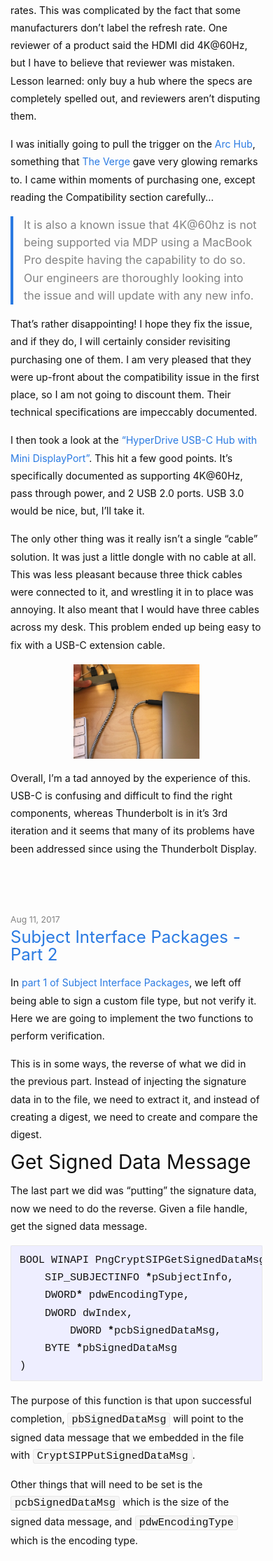
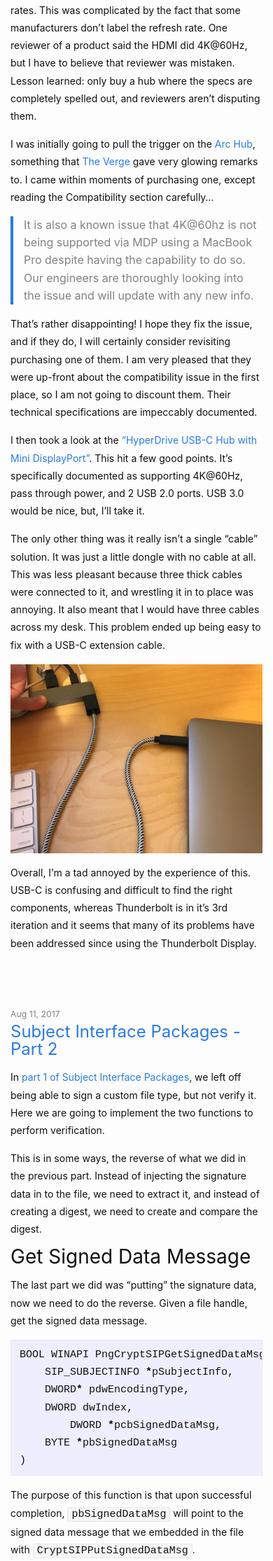
Before and after one commit to vcsjones/vcsjones.dev, a Jekyll site: the page built from index.html, in a window 390 px wide. Shown: the part 4170-6400 px from the top of the page at 70% size. Built offline with Jekyll 4.4.1, drawn with Linux system fonts in a browser that asks for light colours; the list of posts is cut into pages by our own code.

Commit message:
Fix retina on mobile devices to not be cramped.

```diff
--- a/_sass/_layout.scss
+++ b/_sass/_layout.scss
@@ -331,6 +331,9 @@ aside {
 }
 
 img.retina, div.retina img {
-    width: 50%;
-    height: 50%;
+    max-width: 50%;
+
+    @include media-query($on-palm) {
+        max-width: 100%;
+    }
 }
```
